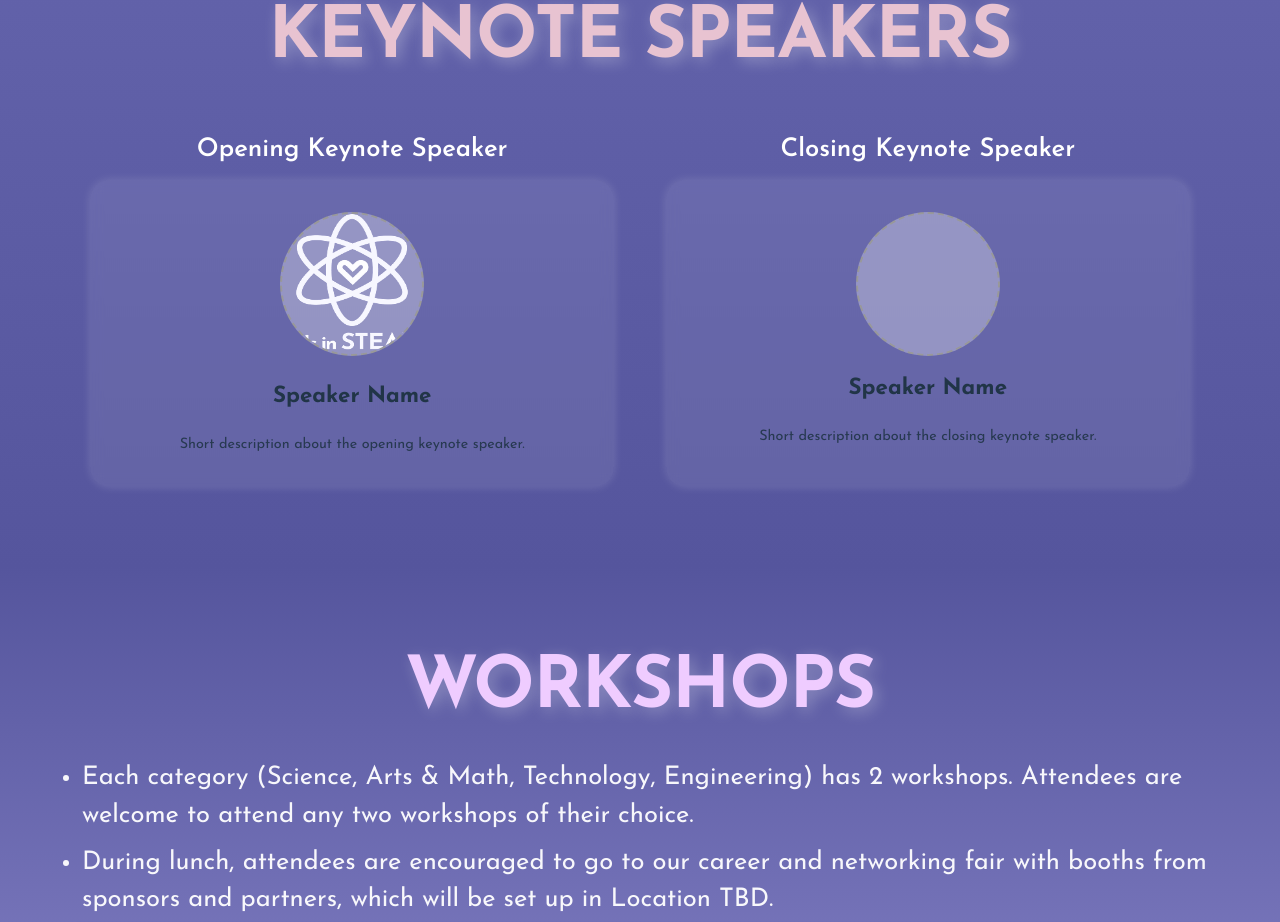
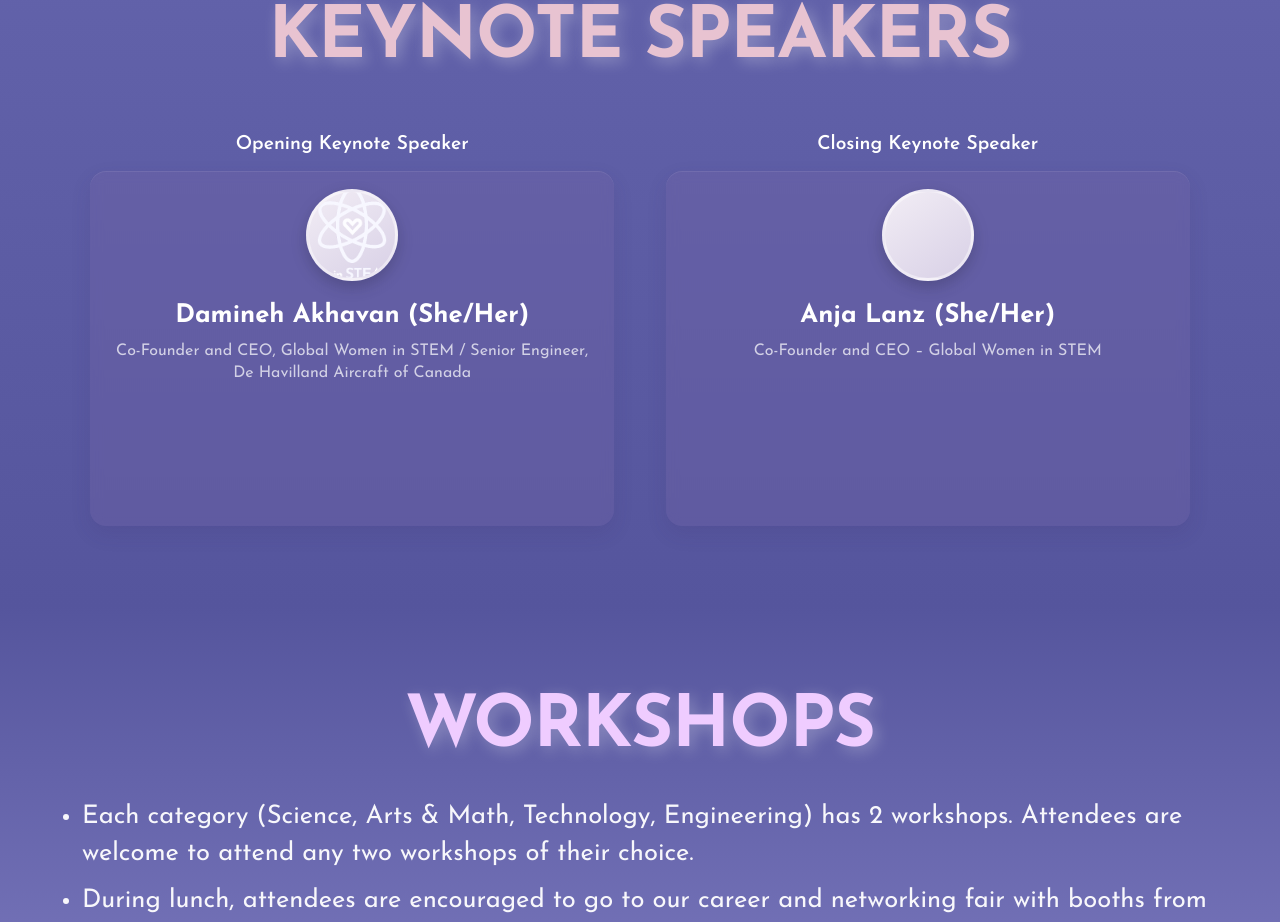
Before and after one commit to cassiemojar/gis-conference-website-2026, a React (Vite) app: page / in a window 1280 px wide. Shown: the part 2609-3531 px from the top of the page. Built offline with nearby package versions, Linux system fonts and the light colour scheme; a web font is replaced by a local one.

Commit message:
added keynote scoll + data

```diff
--- a/src/data/KeynoteData.jsx
+++ b/src/data/KeynoteData.jsx
@@ -5,14 +5,16 @@
   speakers: [
     {
       type: "Opening Keynote Speaker",
-      name: "Speaker Name",
-      description: "Short description about the opening keynote speaker.",
+      name: "Damineh Akhavan (She/Her)",
+      role: "Co-Founder and CEO, Global Women in STEM / Senior Engineer, De Havilland Aircraft of Canada",
+      description: "Damineh Akhavan is a Professional Engineer and Fellow of Engineers Canada, a Co-Founder and CEO of Global Women in STEM, and a Senior Engineer at De Havilland Aircraft of Canada. She holds a Bachelor of Engineering in Mechanical Engineering, a Bachelor of Science in Physics, and an MBA in International Business from the University of Victoria. Damineh has been an active member, contributor, and collaborator with diverse organizations serving local, provincial, national, global, and academic communities in governance, justice, advocacy, outreach, and human rights initiatives for over two decades. Her commitment to educating and nurturing the youth, and advocating for and advancing women and other underrepresented groups in STEM has no bounds. With a deep passion for inspiring young minds, Damineh is committed to engaging children and youth in STEM through dynamic outreach programs, interactive classroom visits, and everyday encounters. Her mission is to make STEM accessible, exciting, and empowering for the next generation, fostering curiosity and opening doors to future opportunities.",
       image: img1
     },
     {
       type: "Closing Keynote Speaker",
-      name: "Speaker Name",
-      description: "Short description about the closing keynote speaker.",
+      name: "Anja Lanz (She/Her)",
+      role: "Co-Founder and CEO – Global Women in STEM",
+      description: "Anja Lanz is the Co-Founder and CEO of Global Women in STEM and a visionary leader advancing equity, diversity, and inclusion across STEM, skilled trades, and health sectors. She leads initiatives that strengthen inclusive leadership within academic, industry, and government systems, addressing systemic barriers in innovation and governance. Anja actively contributes to national gender-equity groups, delivers community workshops, and mentors women and youth entering STEM and trades. Her work has been recognized through multiple community awards for advancing representation, access, and opportunity. Through strategic partnerships, Anja advances advocacy, youth outreach, mentorship, governance, and EDI initiatives. She views gender equality, access to education, and workforce retention as fundamental human rights essential to a just and sustainable future.",
       image: null
     }
   ]
--- a/src/sections/Keynote.jsx
+++ b/src/sections/Keynote.jsx
@@ -35,10 +35,20 @@
               )}
 
               <h4 className="speaker-name">{speaker.name}</h4>
+              <div className="speaker-details-area">
 
-              <p className="speaker-desc">{speaker.description}</p>
+                <div className="speaker-default-content">
+                  <p className="speaker-role">{speaker.role}</p>
+                </div>
+
+
+                <div className="speaker-hover-content">
+                  <p className="speaker-role">{speaker.role}</p>
+                  <p className="speaker-desc">{speaker.description}</p>
+                </div>
             </div>
           </div>
+        </div>
         ))}
       </div>
     </Box>
--- a/src/styles/Keynote.css
+++ b/src/styles/Keynote.css
@@ -23,13 +23,23 @@
 
 /* Card */
 .keynote-card {
-  background: var(--glass-bg);
-  padding: 2rem;
-  border-radius: var(--card-radius);
-  box-shadow: var(--glow);
+  min-height: 355px;
+  background: rgba(116, 101, 168, 0.34);
+  border-radius: 1rem;
+  padding: 18px 18px 20px;
+  box-shadow: inset 0 1px 0 rgba(255, 255, 255, 0.08),
+    0 8px 20px rgba(54, 44, 99, 0.12);
   backdrop-filter: blur(6px);
   text-align: center;
   flex-grow: 1;
+  transition: transform 0.25s ease, box-shadow 0.25s ease, background 0.25s ease;
+}
+
+.keynote-card:hover {
+  transform: translateY(-4px);
+  background: rgba(116, 101, 168, 0.48);
+  box-shadow: inset 0 1px 0 rgba(255, 255, 255, 0.1),
+    0 14px 28px rgba(45, 34, 88, 0.18);
 }
 
 /* Block: subheading & card pair */
@@ -44,29 +54,99 @@
   color: #ffffff;
   margin: 2%;
   font-weight: 600;
+  font-family: "Josefin Sans", sans-serif;
+  font-size: 1.2rem;
 }
 
 /* Placeholder circle for speaker photo */
 .speaker-circle {
-  width: 9rem;
-  height: 9rem;
+  width: 92px;
+  height: 92px;
   border-radius: 50%;
-  border: 2px dashed #999;
-  margin: 0 auto 1rem auto;
-  background: rgba(255, 255, 255, 0.3);
+  margin: 0 auto 16px;
+  background: linear-gradient(145deg, #f2edf5, #d8d0e6);
+  border: 3px solid rgba(255, 255, 255, 0.42);
+  box-shadow: 0 6px 16px rgba(0, 0, 0, 0.18);
+  object-fit: cover;
+  display: block;
 }
 
 /* Name */
 .speaker-name {
-  margin-bottom: 20px;
-  font-weight: bold;
-  font-size: 1.4rem;
+  margin: 0 0 6px;
+  font-family: "Josefin Sans", sans-serif;
+  font-size: 1.6rem;
+  font-weight: 700;
+  color: #ffffff;
 }
 
-/* Description */
+.speaker-details-area {
+  position: relative;
+  min-height: 102px;
+}
+
+/* Match workshop default/hover content transitions */
+.speaker-default-content,
+.speaker-hover-content {
+  transition: opacity 0.22s ease, transform 0.22s ease;
+}
+
+.speaker-default-content {
+  opacity: 1;
+  transform: translateY(0);
+}
+
+.speaker-hover-content {
+  position: absolute;
+  inset: 0;
+  opacity: 0;
+  transform: translateY(8px);
+  pointer-events: none;
+  overflow-y: auto;
+}
+
+.keynote-card:hover .speaker-default-content {
+  opacity: 0;
+  transform: translateY(-8px);
+}
+
+.keynote-card:hover .speaker-hover-content {
+  opacity: 1;
+  transform: translateY(0);
+  pointer-events: auto;
+}
+
+/* Scrollbar styling */
+.speaker-hover-content::-webkit-scrollbar {
+  width: 4px;
+}
+
+.speaker-hover-content::-webkit-scrollbar-track {
+  background: rgba(255, 255, 255, 0.05);
+  border-radius: 4px;
+}
+
+.speaker-hover-content::-webkit-scrollbar-thumb {
+  background: rgba(255, 255, 255, 0.25);
+  border-radius: 4px;
+}
+
+.speaker-role {
+  margin: 0 0 12px;
+  font-family: "Josefin Sans", sans-serif;
+  font-size: 1rem;
+  line-height: 1.35;
+  color: rgba(255, 255, 255, 0.72);
+  text-align: center;
+}
+
 .speaker-desc {
-  font-size: 0.9rem;
-  opacity: 0.9;
+  margin: 0;
+  font-family: "Josefin Sans", sans-serif;
+  font-size: 1rem;
+  line-height: 1.35;
+  color: rgba(255, 255, 255, 0.9);
+  text-align: left;
 }
 
 /* Mobile */
```
